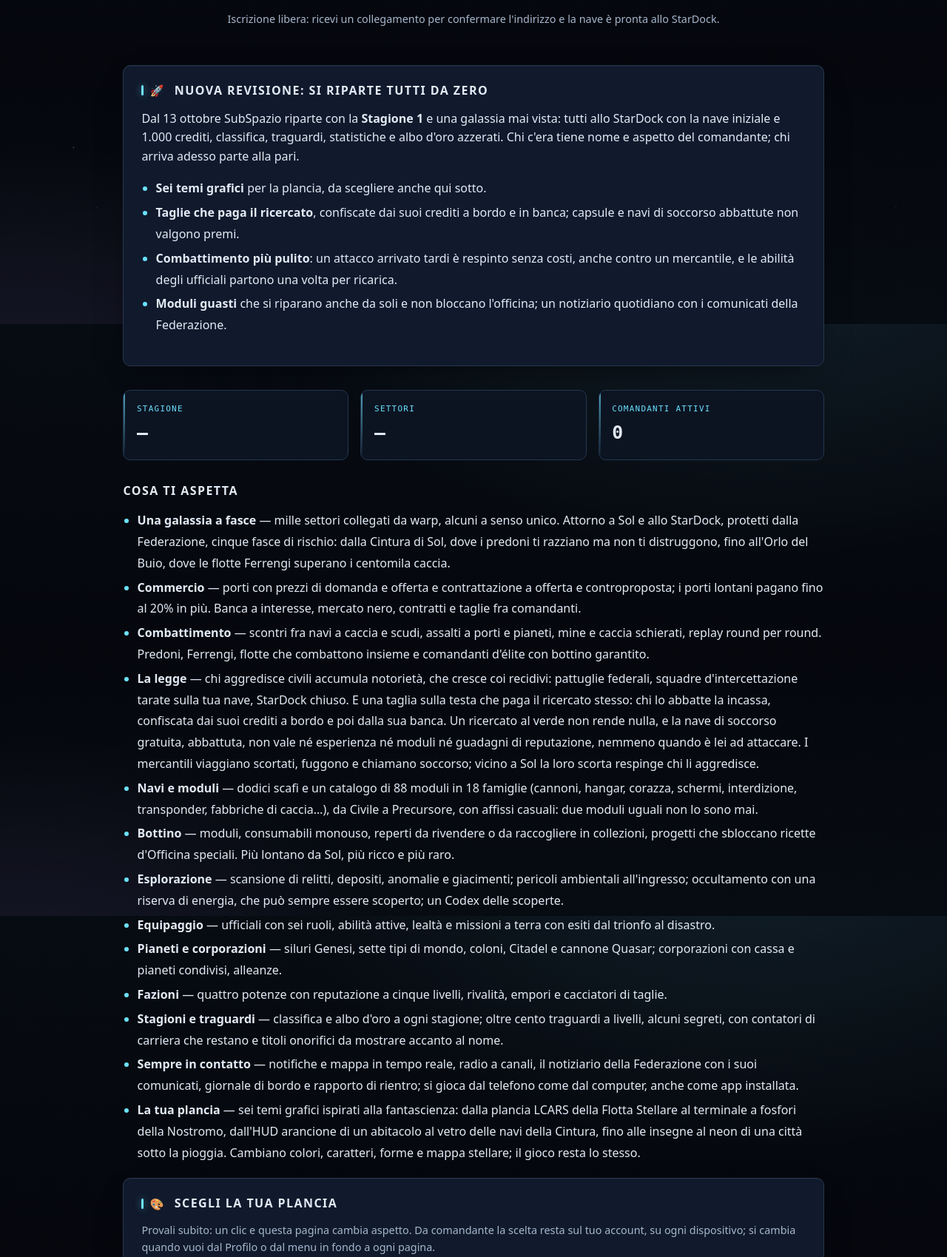
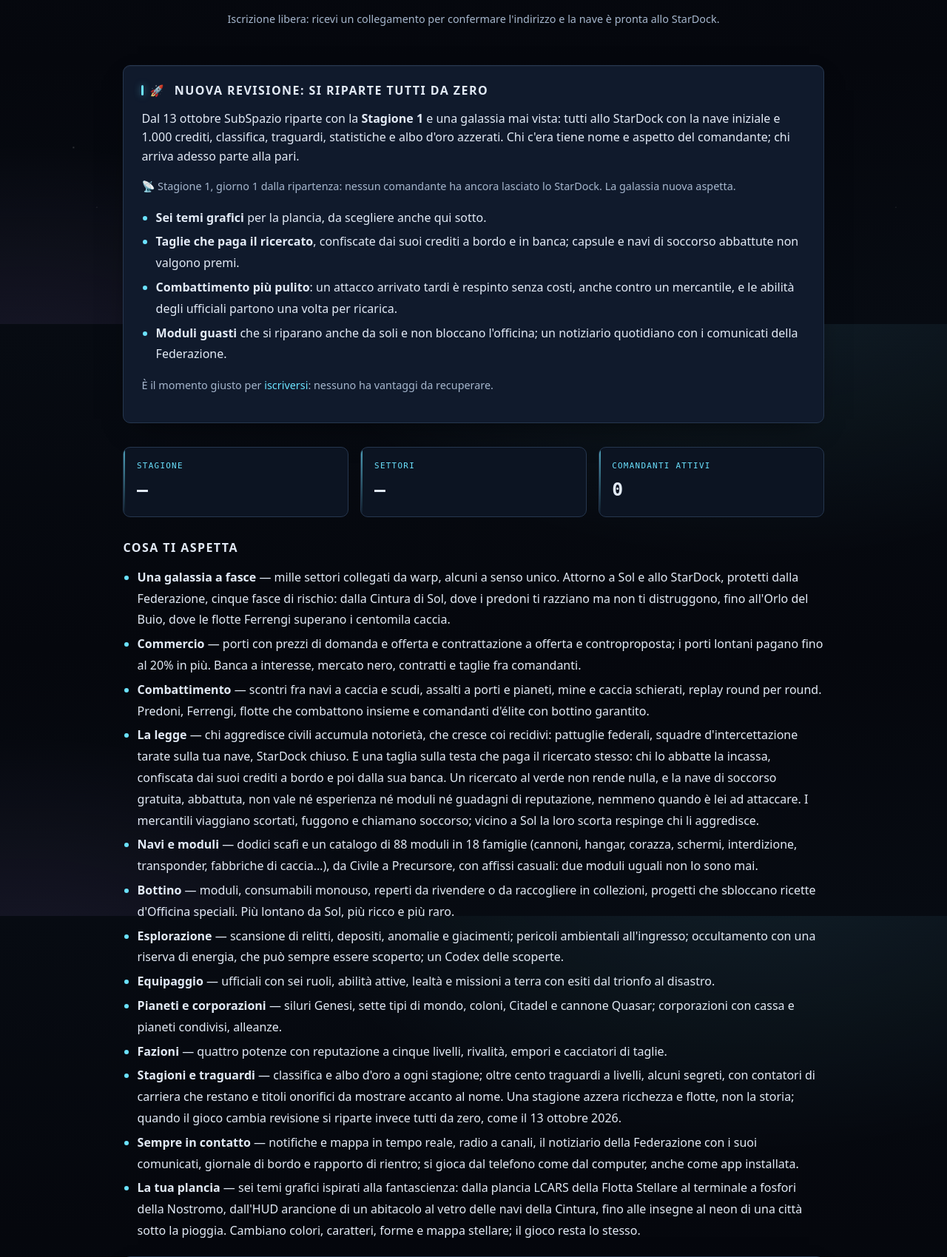
Before and after one commit to Indr1d-C0ld/Subspazio, a PHP site: page /subspazio/index.php in a window 1280 px wide. Shown: the part 362-2061 px from the top of the page at 74% size. Run offline with PHP 8.4, Linux system fonts and the light colour scheme; data comes from the database, SQL or seed files in the repository; tables that the repository leaves empty hold one stand-in row (values such as "Sample post").

Commit message:
docs: la presentazione racconta la ripartenza
views/home.php
  - Riquadro «Nuova revisione: si riparte tutti da zero»:
    - la cronaca della galassia nuova, la stessa del notiziario (giorno,
      comandanti già partiti dallo StarDock, traguardi sbloccati);
    - la data col suo mese (era «ottobre» scritto a mano) e i crediti di
      partenza da player.start_credits;
    - il link alla guida solo a chi è in plancia (la guida chiede l'accesso:
      a un ospite portava al login), agli ospiti l'invito a iscriversi
      («nessuno ha vantaggi da recuperare»), se le iscrizioni sono aperte.
  - «Stagioni e traguardi»: una stagione azzera ricchezza e flotte, non la
    storia; una revisione nuova fa ripartire tutti da zero, come il 13
    ottobre 2026.

src/Controllers/HomeController.php, src/Game/FedNews.php
  - FedNews::cronacaRipartenza() diventa pubblica: notiziario e home dicono
    la stessa cosa.

tests/ripartenza.php
  - Stessa cronaca in home, link alla guida riservato, mese vero.
    Suite: 729 verifiche.

README.md (anche quello pubblico), docs/roadmap.md, tests/README.md
  - L'annuncio in home.

Co-Authored-By: Claude Opus 5.5 <noreply@anthropic.com>

```diff
--- a/src/Controllers/HomeController.php
+++ b/src/Controllers/HomeController.php
@@ -31,6 +31,8 @@ final class HomeController
             // Ripartenza da zero (13/10/2026): la pagina lo dice per il primo
             // mese della Stagione 1, poi il riquadro sparisce da solo.
             $stats['ripartenza'] = \App\Game\Season::ripartenzaRecente();
+            // la stessa cronaca del notiziario: come va la galassia nuova
+            $stats['cronaca'] = $stats['ripartenza'] !== null ? \App\Game\FedNews::cronacaRipartenza($stats['ripartenza']) : null;
         } catch (\Throwable) {
             // il layout gestira' la modalita' "setup incompleto"
         }
--- a/src/Game/FedNews.php
+++ b/src/Game/FedNews.php
@@ -314,7 +314,8 @@ final class FedNews
      *
      * @return list<string>
      */
-    private static function cronacaRipartenza(string $dal): string
+    /** La cronaca del mese della ripartenza: notiziario e pagina iniziale. */
+    public static function cronacaRipartenza(string $dal): string
     {
         $giorno = max(1, (int) floor((time() - (int) strtotime($dal)) / 86400) + 1);
         $n = Database::first(
--- a/views/home.php
+++ b/views/home.php
@@ -39,15 +39,27 @@
 <?php if (!empty($stats['ripartenza'])): ?>
 <section class="panel roadmap" id="ripartenza">
   <h2><span class="sec-ic">🚀</span> Nuova revisione: si riparte tutti da zero</h2>
-  <p>Dal <?= e(date('j', strtotime($stats['ripartenza']))) ?> ottobre SubSpazio riparte con la <strong>Stagione 1</strong> e una galassia
-    mai vista: tutti allo StarDock con la nave iniziale e 1.000 crediti, classifica, traguardi, statistiche e albo d'oro
-    azzerati. Chi c'era tiene nome e aspetto del comandante; chi arriva adesso parte alla pari.</p>
+  <?php
+    $mesi = ['gennaio', 'febbraio', 'marzo', 'aprile', 'maggio', 'giugno', 'luglio', 'agosto', 'settembre', 'ottobre', 'novembre', 'dicembre'];
+    $tRip = (int) strtotime($stats['ripartenza']);
+  ?>
+  <p>Dal <?= e(date('j', $tRip) . ' ' . $mesi[(int) date('n', $tRip) - 1]) ?> SubSpazio riparte con la <strong>Stagione 1</strong> e una galassia
+    mai vista: tutti allo StarDock con la nave iniziale e <?= e(number_format(\App\Game\GameConfig::int('player.start_credits', 1000), 0, ',', '.')) ?> crediti,
+    classifica, traguardi, statistiche e albo d'oro azzerati. Chi c'era tiene nome e aspetto del comandante; chi arriva adesso parte alla pari.</p>
+  <?php if (!empty($stats['cronaca'])): ?>
+    <p class="hint">📡 <?= e($stats['cronaca']) ?></p>
+  <?php endif; ?>
   <ul>
     <li><strong>Sei temi grafici</strong> per la plancia, da scegliere anche qui sotto.</li>
     <li><strong>Taglie che paga il ricercato</strong>, confiscate dai suoi crediti a bordo e in banca; capsule e navi di soccorso abbattute non valgono premi.</li>
     <li><strong>Combattimento più pulito</strong>: un attacco arrivato tardi è respinto senza costi, anche contro un mercantile, e le abilità degli ufficiali partono una volta per ricarica.</li>
     <li><strong>Moduli guasti</strong> che si riparano anche da soli e non bloccano l'officina; un notiziario quotidiano con i comunicati della Federazione.</li>
   </ul>
+  <?php if ($user !== null && ($user['status'] ?? '') === 'active'): ?>
+    <p class="hint">Tutte le regole, in breve, nella <a href="<?= e(url('/gioco/guida')) ?>">guida di gioco</a>.</p>
+  <?php elseif ($user === null && ($stats['registration'] ?? 'verify') !== 'closed'): ?>
+    <p class="hint">È il momento giusto per <a href="<?= e(url('/registrati')) ?>">iscriversi</a>: nessuno ha vantaggi da recuperare.</p>
+  <?php endif; ?>
 </section>
 <?php endif; ?>
 
@@ -79,7 +91,7 @@
     <li><strong>Equipaggio</strong> — ufficiali con sei ruoli, abilità attive, lealtà e missioni a terra con esiti dal trionfo al disastro.</li>
     <li><strong>Pianeti e corporazioni</strong> — siluri Genesi, sette tipi di mondo, coloni, Citadel e cannone Quasar; corporazioni con cassa e pianeti condivisi, alleanze.</li>
     <li><strong>Fazioni</strong> — quattro potenze con reputazione a cinque livelli, rivalità, empori e cacciatori di taglie.</li>
-    <li><strong>Stagioni e traguardi</strong> — classifica e albo d'oro a ogni stagione; oltre cento traguardi a livelli, alcuni segreti, con contatori di carriera che restano e titoli onorifici da mostrare accanto al nome.</li>
+    <li><strong>Stagioni e traguardi</strong> — classifica e albo d'oro a ogni stagione; oltre cento traguardi a livelli, alcuni segreti, con contatori di carriera che restano e titoli onorifici da mostrare accanto al nome. Una stagione azzera ricchezza e flotte, non la storia; quando il gioco cambia revisione si riparte invece tutti da zero, come il 13 ottobre 2026.</li>
     <li><strong>Sempre in contatto</strong> — notifiche e mappa in tempo reale, radio a canali, il notiziario della Federazione con i suoi comunicati, giornale di bordo e rapporto di rientro; si gioca dal telefono come dal computer, anche come app installata.</li>
     <li><strong>La tua plancia</strong> — sei temi grafici ispirati alla fantascienza: dalla plancia LCARS della Flotta Stellare al terminale a fosfori della Nostromo, dall'HUD arancione di un abitacolo al vetro delle navi della Cintura, fino alle insegne al neon di una città sotto la pioggia. Cambiano colori, caratteri, forme e mappa stellare; il gioco resta lo stesso.</li>
   </ul>
```
Also changed, not shown: docs/roadmap.md (+1 -1 lines), tests/ripartenza.php (+14 -0 lines), CHANGELOG.md, README.md, tests/README.md.
